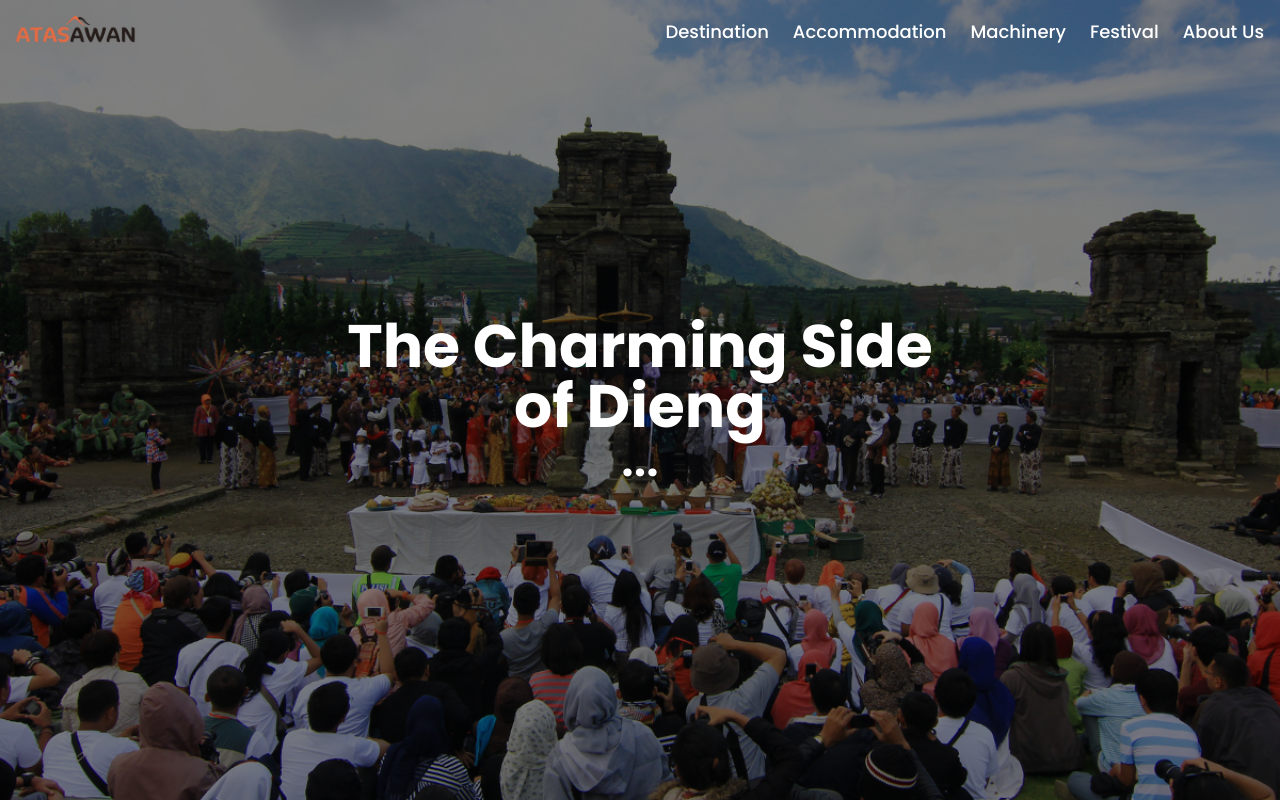
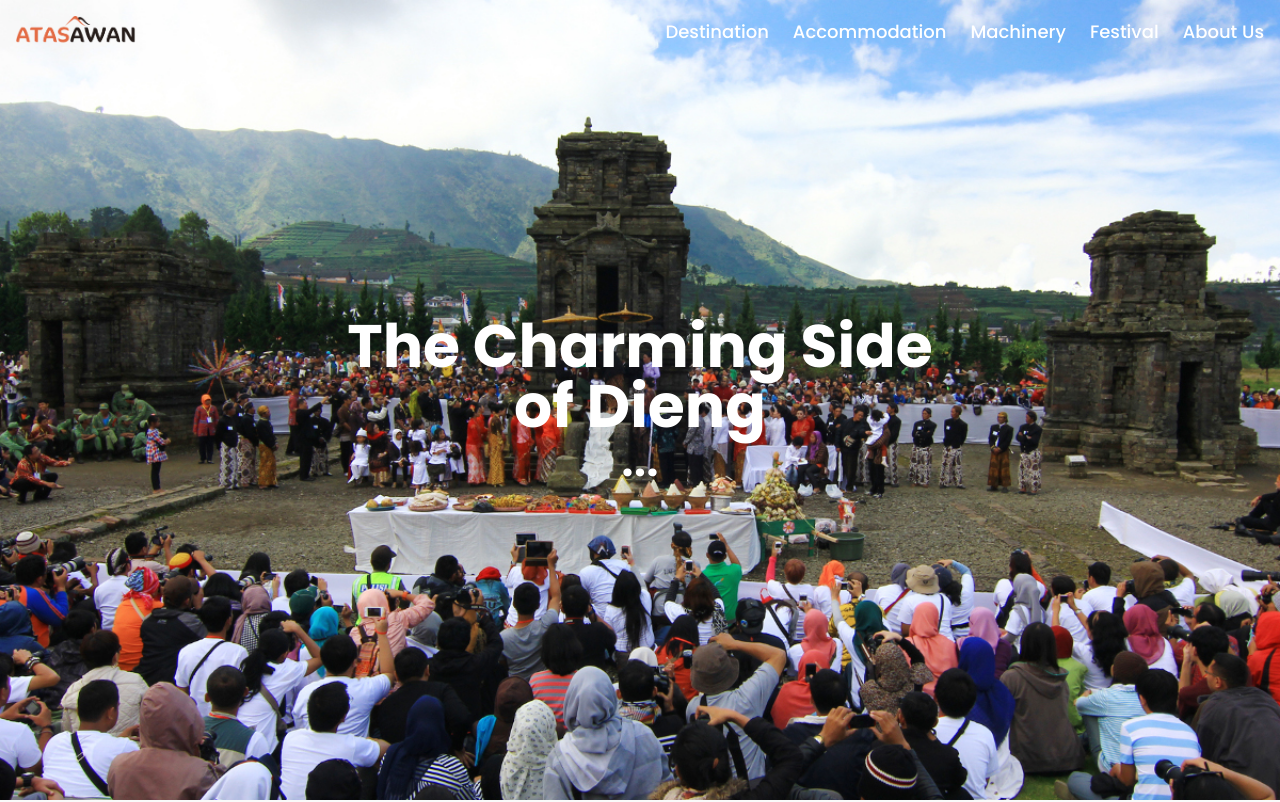
Before and after one commit to princeofverry/dieng-web, a React (Vite) app: page /festival in a window 1280 px wide. Shown: the top 802 px of the page. Built offline with nearby package versions, Linux system fonts and the light colour scheme.

Commit message:
fixxed festival but doesnt fix landing homepage

```diff
--- a/src/components/Navbar.jsx
+++ b/src/components/Navbar.jsx
@@ -35,7 +35,7 @@ const Navbar = () => {
     };
     return (
         <>
-            <div className={`bg-${isScrolled ? 'blur bg-white bg-opacity-10 md:shadow-md' : 'transparent'} transition-all duration-300 fixed p-4 top-0 w-full max-h-screen z-50 `}>
+            <div className={`navigation bg-${isScrolled ? 'blur bg-white bg-opacity-10 md:shadow-md' : 'transparent'} transition-all duration-300 fixed p-4 top-0 w-full max-h-screen z-50`}>
                 <div className={`container mx-auto flex items-center justify-between ${isScrolled ? 'text-black' : 'text-white'}`}>
                     <div className="flex items-center">
                         <img src={logo} width={120} alt="logo" className='cursor-pointer' onClick={handleLogoClick} />
@@ -47,9 +47,9 @@ const Navbar = () => {
                         <Link to="/Festival" className="link-underline link-underline-black leading-tight hover:text-[#e16a44] transition-all duration-300">Festival</Link>
                         <Link to="/About-us" className="link-underline link-underline-black leading-tight hover:text-[#e16a44] transition-all duration-300">About Us</Link>
                     </div>
-                    <div className="md:hidden block items-center z-100">
+                    <div className="md:hidden block items-center">
                         {/* mobile */}
-                        <button onClick={toggleMenu} className={`focus:outline-none ${isOpen || isScrolled ? 'text-black' : 'text-white'}`}>
+                        <button onClick={toggleMenu} className={`focus:outline-none ${isOpen || isScrolled ? 'text-black ' : 'text-white'}`}>
                             {isOpen ? (
                                 // SVG untuk menutup
                                 <svg xmlns="http://www.w3.org/2000/svg" className="w-6 h-6" viewBox="0 0 20 20" fill="currentColor">
@@ -65,18 +65,18 @@ const Navbar = () => {
                     </div>
                 </div>
             </div>
-            {/* Opsi-opsi navigasi untuk tampilan mobile */}
             {
                 isOpen && (
-                    <div className="md:hidden pt-12 bg-white w-screen fixed text-lg">
+                    <div className="fixed flex-1 justify-self-center pb-3 md:block md:pb-0 md:mt-0 pt-12 bg-white w-screen text-lg z-200">
                         <Link to="/Destination" className="block p-4 text-black">Destination</Link>
                         <Link to="/Accommodation" className="block p-4 text-black">Accommodation</Link>
                         <Link to="/Machinery" className="block p-4 text-black">Machinery</Link>
                         <Link to="/Festival" className="block p-4 text-black">Festival</Link>
                         <Link to="/About-us" className="block p-4 text-black">About Us</Link>
-                    </div>
+                    </div >
                 )
             }
+            {/* Opsi-opsi navigasi untuk tampilan mobile */}
         </>
     )
 }
--- a/src/components/VideoLanding.jsx
+++ b/src/components/VideoLanding.jsx
@@ -5,8 +5,8 @@ import scrollGif from '../assets/scroll-down.gif'
 const VideoLanding = () => {
     return (
         <>
-            <div className="Video h-screen w-full ">
-                <video src={videoBg} autoPlay loop muted />
+            <div className="h-screen w-full">
+                <video src={videoBg} autoPlay loop muted className="" />
             </div>
             <div className="absolute top-1/2 left-1/2 transform -translate-x-1/2 -translate-y-1/2 text-center">
                 <h1 className='md:text-8xl text-6xl text-white font-bold' data-aos="zoom-in" data-aos-anchor-placement="bottom-bottom" data-aos-duration="700">
--- a/src/page/festival.jsx
+++ b/src/page/festival.jsx
@@ -4,16 +4,15 @@ import lampion from '../assets/lampion.png';
 import ruwatan from '../assets/ruwatan.png';
 import baritan from '../assets/baritan.png';
 import kirabBudaya from '../assets/kirabBudaya.png';
-import { LoremIpsum } from '../components/Lorem';
 
 const Festival = () => {
   return (
-    <div className="overflow-y-auto h-screen w-full">
-      <div className="Image h-screen relative">
-        <img src={festivalCover} alt="Background" className="w-full h-full object-cover" />
+    <div className="h-screen w-full">
+      <div className="h-screen">
+        <img src={festivalCover} alt="Background" className="h-screen w-full object-cover" />
 
         {/* Overlay hitam dengan transparansi 50% */}
-        <div className="absolute top-0 left-0 w-full h-full bg-black opacity-50"></div>
+        {/* <div className="absolute top-0 left-0 w-full h-full bg-black opacity-50"></div> */}
 
         <div className="absolute top-1/2 left-1/2 transform -translate-x-1/2 -translate-y-1/2 text-center">
           <h1 className='md:text-6xl text-6xl text-white font-bold' data-aos="zoom-in" data-aos-anchor-placement="bottom-bottom" data-aos-duration="700">
```
Lines whose indentation alone changed are shown as unchanged.
